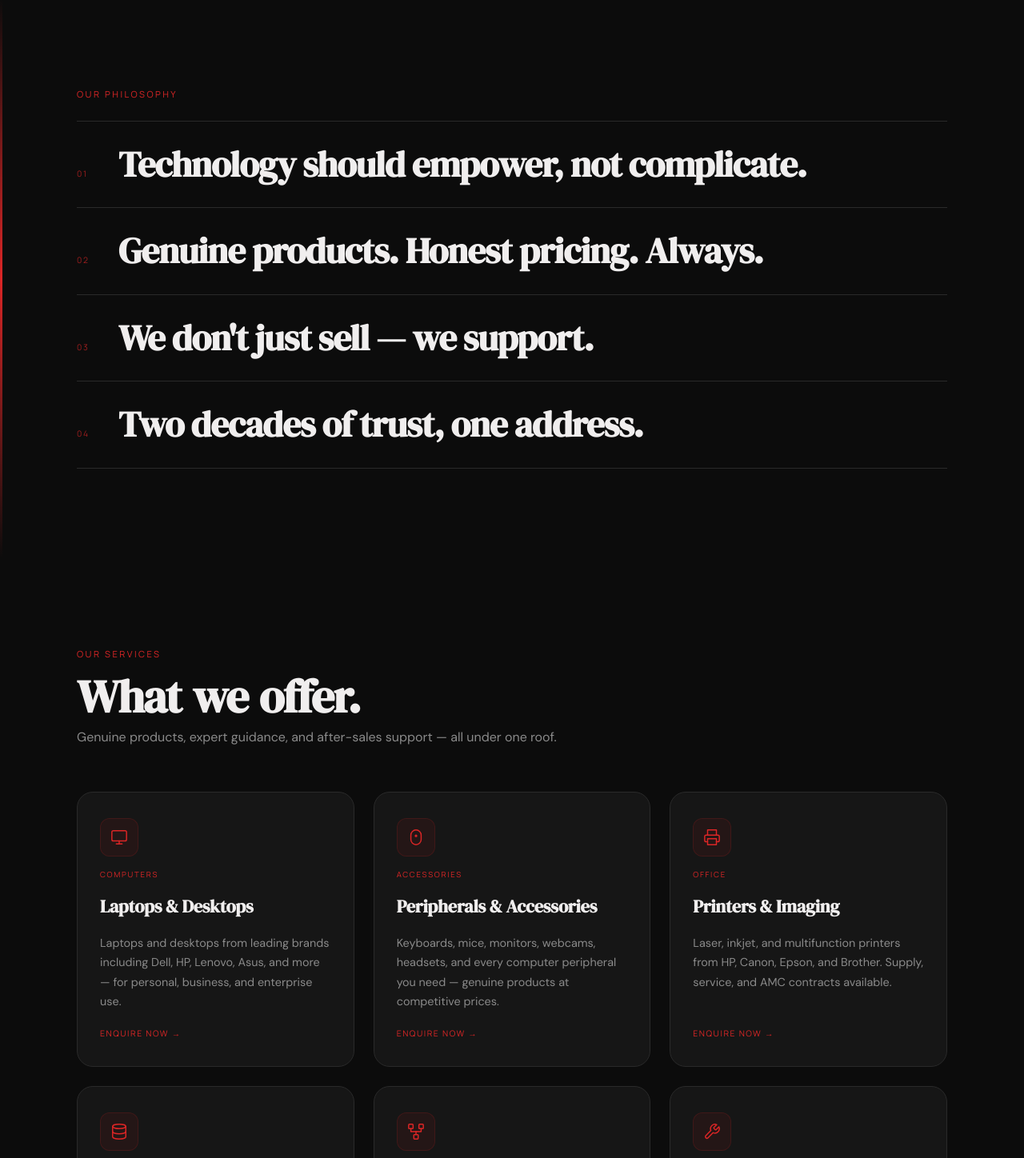
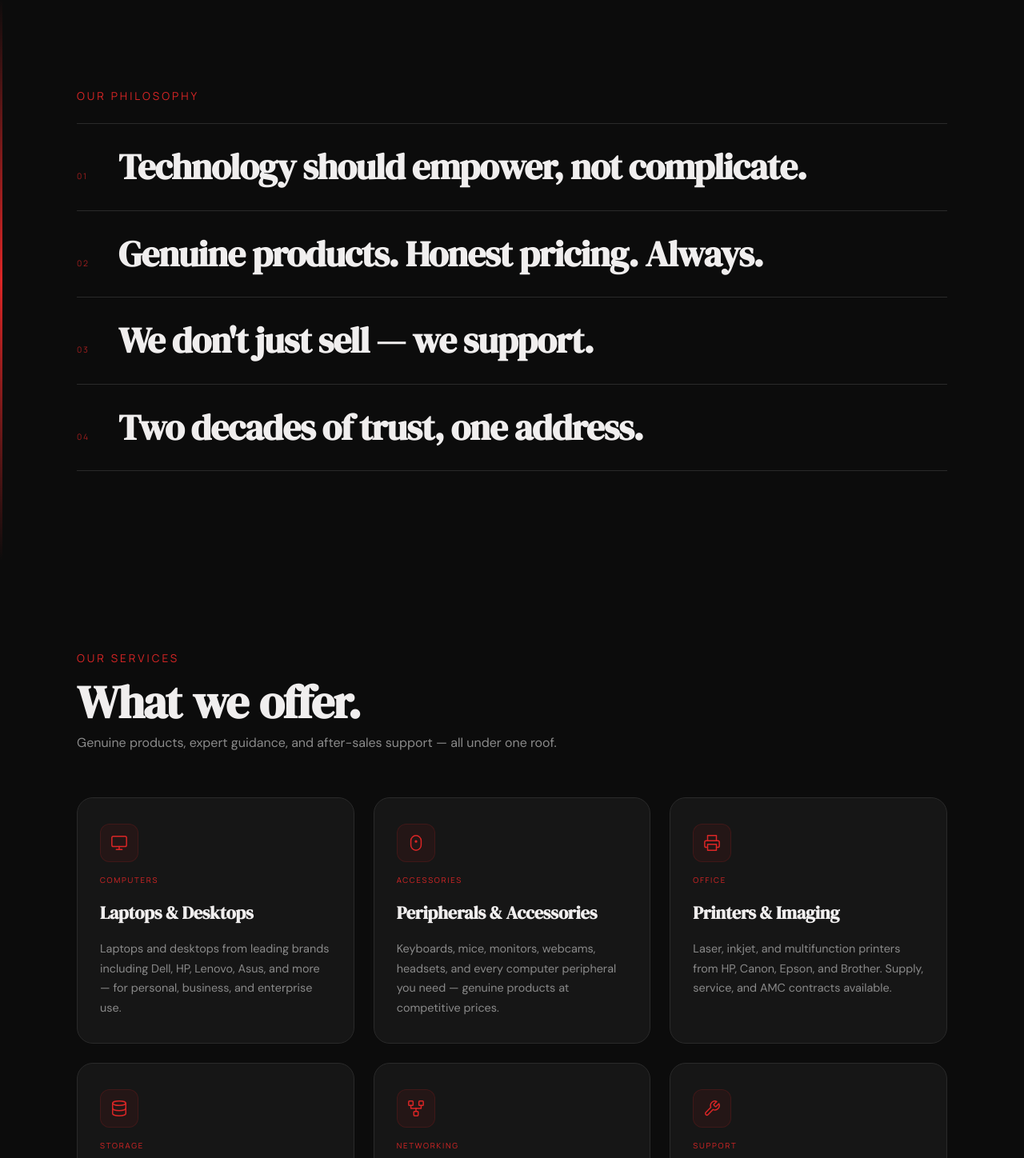
Before and after one commit to naman-1311/manoj-infotech, a Next.js app: page / in a window 1280 px wide. Shown: the part 802-2250 px from the top of the page at 80% size. Built offline with nearby package versions, Linux system fonts and the light colour scheme.

Commit message:
feat: implement core landing page sections including navigation, contact map, and company philosophy

```diff
--- a/src/components/hero/menu-overlay.tsx
+++ b/src/components/hero/menu-overlay.tsx
@@ -393,12 +393,12 @@ export default function MenuOverlay({ isOpen, onClose, navLinks = DEFAULT_NAV_LI
         }}
       >
         {/* Logo at top of menu card */}
-        <div style={{ position: 'relative', zIndex: 1, display: 'flex', justifyContent: 'center' }}>
+        <div style={{ position: 'relative', zIndex: 1, display: 'flex', justifyContent: 'center', alignItems: 'center', padding: '38px 0 8px' }}>
           <img
             src="/icons/logo_bg.png"
             alt="Manoj Infotec"
             style={{
-              height: 120,
+              height: 240,
               width: 'auto',
               mixBlendMode: 'screen',
               filter: 'brightness(1.15)',
@@ -432,7 +432,7 @@ export default function MenuOverlay({ isOpen, onClose, navLinks = DEFAULT_NAV_LI
                 onMouseLeave={e => { (e.currentTarget as HTMLAnchorElement).style.opacity = '1'; }}
               >
                 {link.label}
-                <svg width="12" height="12" viewBox="0 0 24 24" fill="none" stroke="rgba(255,255,255,0.35)" strokeWidth="2" strokeLinecap="round" strokeLinejoin="round" style={{ marginLeft: '0.5rem', flexShrink: 0 }}><line x1="7" y1="17" x2="17" y2="7"/><polyline points="7 7 17 7 17 17"/></svg>
+                <svg width="12" height="12" viewBox="0 0 24 24" fill="none" stroke="rgba(255,255,255,0.35)" strokeWidth="2" strokeLinecap="round" strokeLinejoin="round" style={{ marginLeft: '0.5rem', flexShrink: 0 }}><line x1="7" y1="17" x2="17" y2="7" /><polyline points="7 7 17 7 17 17" /></svg>
               </a>
             </div>
           ))}
--- a/src/components/hero/navbar.tsx
+++ b/src/components/hero/navbar.tsx
@@ -166,7 +166,7 @@ export default function Navbar({
             <span style={{ fontSize: 13, fontWeight: 700, letterSpacing: '0.12em', textTransform: 'uppercase', fontFamily: 'var(--font-label)', color: '#ffffff', display: 'inline-flex', alignItems: 'center', gap: 10, whiteSpace: 'nowrap' }}>
               <span style={{ width: 7, height: 7, borderRadius: '50%', background: '#EF4444', flexShrink: 0 }} />
               Manoj Infotec
-              <span style={{ color: 'rgba(255,255,255,0.3)', fontWeight: 400, fontSize: 11, letterSpacing: '0.2em' }}>·</span>
+              <span style={{ color: 'rgba(255,255,255,0.3)', fontWeight: 400, fontSize: 11, letterSpacing: '0.2em' }}>-</span>
               <span style={{ color: 'rgba(255,255,255,0.5)', fontWeight: 400, fontSize: 11, letterSpacing: '0.18em' }}>House Of Computers</span>
             </span>
           )}
--- a/src/components/sections/about-section.tsx
+++ b/src/components/sections/about-section.tsx
@@ -73,7 +73,7 @@ export default function AboutSection() {
               className={`transition-all duration-700 ${isInView ? 'opacity-100 translate-y-0' : 'opacity-0 translate-y-4'}`}
               style={{
                 fontFamily: 'var(--font-label)',
-                fontSize: '0.7rem',
+                fontSize: '0.85rem',
                 letterSpacing: '0.22em',
                 textTransform: 'uppercase',
                 color: '#DC2626',
--- a/src/components/sections/enquire-cta.tsx
+++ b/src/components/sections/enquire-cta.tsx
@@ -3,7 +3,7 @@
 import { useRef } from 'react';
 import { useInView } from '@/hooks/useInView';
 
-const WA_NUMBER = '917200042381';
+const WA_NUMBER = '916381387245';
 const WA_MESSAGE = encodeURIComponent(
   'Hi Manoj Infotec! I\'m looking for IT products/solutions. Please guide me.'
 );
@@ -147,38 +147,6 @@ export default function EnquireCTA() {
             Chat on WhatsApp
           </a>
 
-          <a
-            href="#services"
-            style={{
-              display: 'inline-flex',
-              alignItems: 'center',
-              gap: 8,
-              background: 'transparent',
-              color: 'var(--brand-muted)',
-              border: '1.5px solid var(--brand-border)',
-              fontFamily: 'var(--font-label)',
-              fontSize: 13,
-              fontWeight: 600,
-              letterSpacing: '0.06em',
-              textTransform: 'uppercase',
-              textDecoration: 'none',
-              borderRadius: 999,
-              padding: '16px 32px',
-              transition: 'border-color 0.25s ease, color 0.25s ease',
-            }}
-            onMouseEnter={e => {
-              const el = e.currentTarget as HTMLAnchorElement;
-              el.style.borderColor = '#DC2626';
-              el.style.color = 'var(--brand-text)';
-            }}
-            onMouseLeave={e => {
-              const el = e.currentTarget as HTMLAnchorElement;
-              el.style.borderColor = 'var(--brand-border)';
-              el.style.color = 'var(--brand-muted)';
-            }}
-          >
-            View Services
-          </a>
         </div>
       </div>
     </section>
--- a/src/components/sections/location-map.tsx
+++ b/src/components/sections/location-map.tsx
@@ -23,7 +23,7 @@ export default function LocationMap() {
         <p
           style={{
             fontFamily: 'var(--font-label)',
-            fontSize: '0.7rem',
+            fontSize: '0.85rem',
             letterSpacing: '0.22em',
             textTransform: 'uppercase',
             color: '#DC2626',
--- a/src/components/sections/philosophy-section.tsx
+++ b/src/components/sections/philosophy-section.tsx
@@ -40,7 +40,7 @@ export default function PhilosophySection() {
           className={`transition-all duration-700 ${isInView ? 'opacity-100 translate-y-0' : 'opacity-0 translate-y-4'}`}
           style={{
             fontFamily: 'var(--font-label)',
-            fontSize: '0.7rem',
+            fontSize: '0.85rem',
             letterSpacing: '0.22em',
             textTransform: 'uppercase',
             color: '#DC2626',
--- a/src/components/sections/services-grid.tsx
+++ b/src/components/sections/services-grid.tsx
@@ -84,7 +84,7 @@ export default function ServicesGrid() {
           className={`transition-all duration-700 ${isInView ? 'opacity-100 translate-y-0' : 'opacity-0 translate-y-4'}`}
           style={{
             fontFamily: 'var(--font-label)',
-            fontSize: '0.7rem',
+            fontSize: '0.85rem',
             letterSpacing: '0.22em',
             textTransform: 'uppercase',
             color: '#DC2626',
@@ -147,8 +147,13 @@ function ServiceCard({
 }) {
   const [hovered, setHovered] = useState(false);
 
+  const scrollToEnquire = () => {
+    document.getElementById('enquire')?.scrollIntoView({ behavior: 'smooth' });
+  };
+
   return (
     <div
+      onClick={scrollToEnquire}
       onMouseEnter={() => setHovered(true)}
       onMouseLeave={() => setHovered(false)}
       style={{
@@ -156,7 +161,7 @@ function ServiceCard({
         border: hovered ? '1px solid rgba(220,38,38,0.45)' : '1px solid var(--brand-border)',
         padding: '32px 28px',
         background: hovered ? 'rgba(220,38,38,0.05)' : 'var(--brand-surface)',
-        cursor: 'default',
+        cursor: 'pointer',
         opacity: isInView ? 1 : 0,
         transform: isInView ? 'translateY(0)' : 'translateY(24px)',
         transition: `opacity 0.55s ease ${200 + index * 100}ms, transform 0.55s ease ${200 + index * 100}ms, border-color 0.25s ease, background 0.25s ease`,
@@ -226,26 +231,6 @@ function ServiceCard({
         {service.description}
       </p>
 
-      {/* Enquire link */}
-      <a
-        href="#enquire"
-        style={{
-          fontFamily: 'var(--font-label)',
-          fontSize: '0.65rem',
-          letterSpacing: '0.15em',
-          textTransform: 'uppercase',
-          color: '#DC2626',
-          textDecoration: 'none',
-          display: 'inline-flex',
-          alignItems: 'center',
-          gap: 6,
-          transition: 'opacity 0.2s',
-          marginTop: 4,
-          opacity: hovered ? 0.75 : 1,
-        }}
-      >
-        Enquire Now →
-      </a>
     </div>
   );
 }
--- a/src/components/sections/social-proof.tsx
+++ b/src/components/sections/social-proof.tsx
@@ -117,7 +117,7 @@ export default function SocialProof() {
           className={`transition-all duration-700 ${isInView ? 'opacity-100 translate-y-0' : 'opacity-0 translate-y-4'}`}
           style={{
             fontFamily: 'var(--font-label)',
-            fontSize: '0.7rem',
+            fontSize: '0.85rem',
             letterSpacing: '0.22em',
             textTransform: 'uppercase',
             color: '#DC2626',
```
